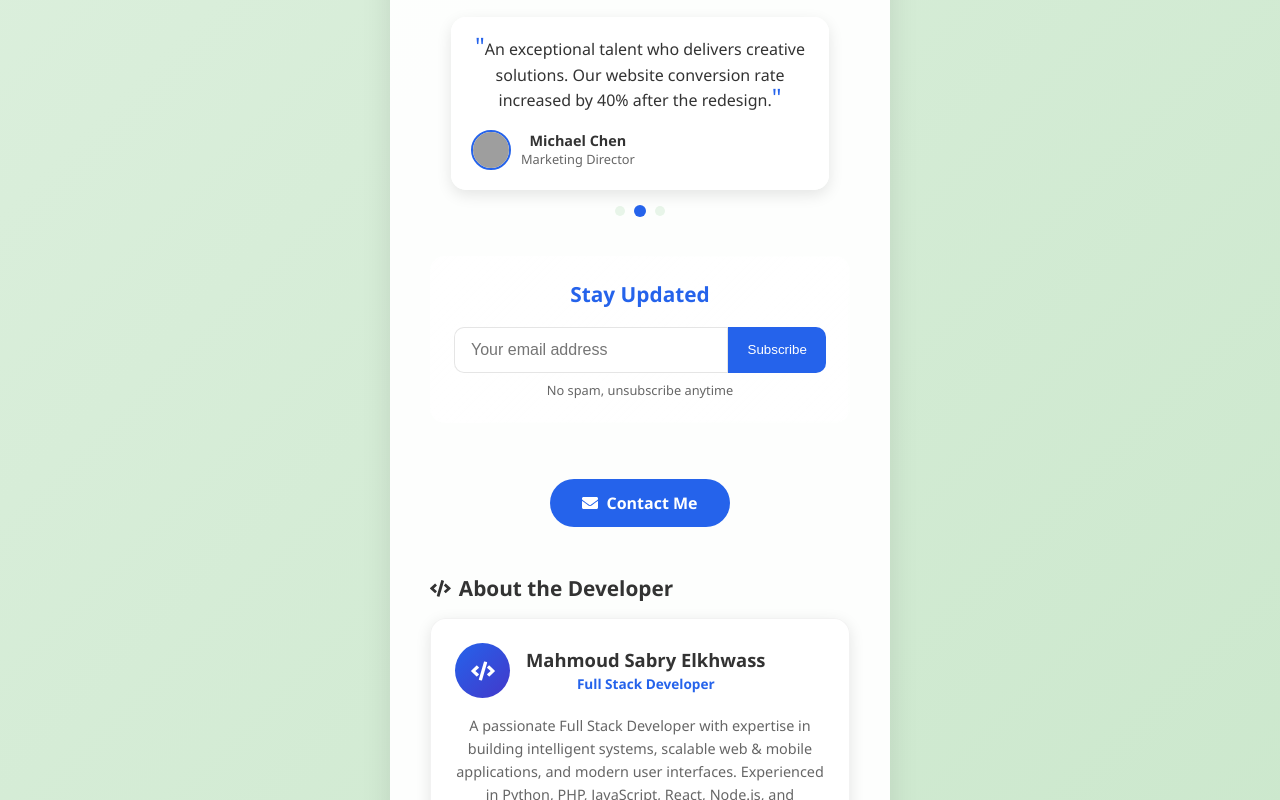
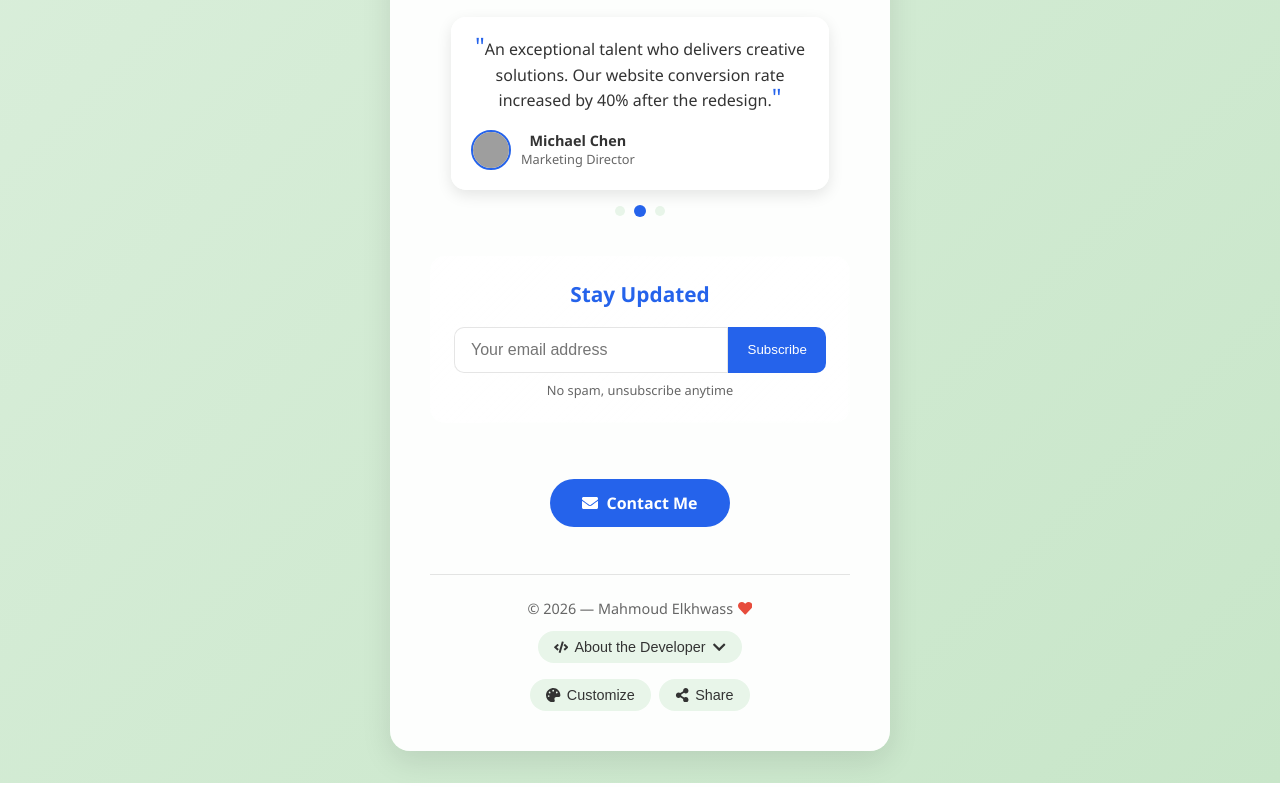
Before and after one commit to Mr-Coder-2707/linktree2026, a React (Vite) app: page / in a window 1280 px wide. Shown: the part 2000-2800 px from the top of the page. Built offline with nearby package versions, Linux system fonts and the light colour scheme; grey boxes are pictures that could not be loaded.

Commit message:
Make DeveloperInfo collapsible toggle in Footer, replace credit with developer name

```diff
--- a/src/App.css
+++ b/src/App.css
@@ -1316,21 +1316,35 @@ footer p {
   gap: 5px;
 }
 
-.dev-credit {
-  font-size: 0.8rem !important;
-  margin-top: 0.3rem;
-  opacity: 0.8;
-}
-
-.dev-credit a {
-  color: var(--primary-color);
-  text-decoration: none;
-  font-weight: 600;
-  transition: opacity 0.3s;
-}
-
-.dev-credit a:hover {
-  opacity: 0.7;
+footer .heart-icon {
+  color: #e74c3c;
+  animation: heartbeat 1.5s ease infinite;
+}
+
+@keyframes heartbeat {
+  0%, 100% { transform: scale(1); }
+  50% { transform: scale(1.2); }
+}
+
+.dev-toggle-btn {
+  margin: 0.8rem auto 0;
+  display: flex !important;
+  align-items: center;
+  gap: 6px;
+  font-size: 0.85rem;
+}
+
+.dev-info-collapse {
+  max-height: 0;
+  overflow: hidden;
+  transition: max-height 0.5s ease, opacity 0.4s ease;
+  opacity: 0;
+  width: 100%;
+}
+
+.dev-info-collapse.open {
+  max-height: 1200px;
+  opacity: 1;
 }
 
 .customize-section {
@@ -2143,8 +2157,13 @@ body.dark-mode .dev-link-btn:hover {
   color: white;
 }
 
-body.dark-mode .dev-credit a {
-  color: var(--accent-color);
+body.dark-mode .dev-toggle-btn {
+  background: var(--dark-button-bg);
+  color: var(--dark-text);
+}
+
+body.dark-mode .dev-toggle-btn:hover {
+  background: var(--dark-button-hover);
 }
 
 /* ========================================
@@ -2627,7 +2646,7 @@ button:focus, a:focus {
   flex-direction: row-reverse;
 }
 
-[dir="rtl"] .dev-credit {
+[dir="rtl"] .dev-toggle-btn {
   flex-direction: row-reverse;
 }
 
--- a/src/App.jsx
+++ b/src/App.jsx
@@ -13,7 +13,6 @@ import Skills from "./components/Skills";
 import Testimonials from "./components/Testimonials";
 import Newsletter from "./components/Newsletter";
 import Contact from "./components/Contact";
-import DeveloperInfo from "./components/DeveloperInfo";
 import Footer from "./components/Footer";
 import "./App.css";
 
@@ -36,7 +35,6 @@ function App() {
         <Testimonials />
         <Newsletter />
         <Contact />
-        <DeveloperInfo />
         <Footer />
       </div>
     </AppProvider>
--- a/src/components/Footer.jsx
+++ b/src/components/Footer.jsx
@@ -1,23 +1,36 @@
 import { useState } from "react";
-import { FaHeart, FaPalette, FaShareAlt } from "react-icons/fa";
+import { FaHeart, FaPalette, FaShareAlt, FaCode, FaChevronDown, FaChevronUp } from "react-icons/fa";
 import { useApp } from "../context/AppContext";
 import Customizer from "./Customizer";
 import ShareModal from "./ShareModal";
+import DeveloperInfo from "./DeveloperInfo";
 
 export default function Footer() {
   const { t } = useApp();
   const [showCustomizer, setShowCustomizer] = useState(false);
   const [showShare, setShowShare] = useState(false);
+  const [showDevInfo, setShowDevInfo] = useState(false);
 
   return (
     <>
       <footer>
         <p>
-          © {new Date().getFullYear()} - {t("createdWith")} <FaHeart />
+          © {new Date().getFullYear()} — Mahmoud Elkhwass <FaHeart className="heart-icon" />
         </p>
-        <p className="dev-credit">
-          {t("devCredit")} <a href="https://github.com/mr-coder-2707" target="_blank" rel="noopener noreferrer">Mahmoud Elkhwass</a>
-        </p>
+
+        <button
+          type="button"
+          className="btn small-button dev-toggle-btn"
+          onClick={() => setShowDevInfo((v) => !v)}
+        >
+          <FaCode /> <span>{t("aboutDeveloper")}</span>
+          {showDevInfo ? <FaChevronUp /> : <FaChevronDown />}
+        </button>
+
+        <div className={`dev-info-collapse ${showDevInfo ? "open" : ""}`}>
+          <DeveloperInfo />
+        </div>
+
         <div className="customize-section">
           <button
             type="button"
```
